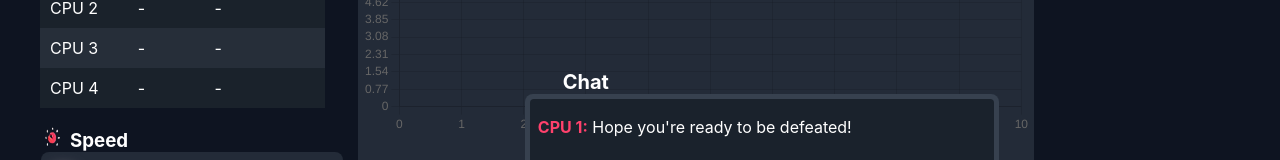
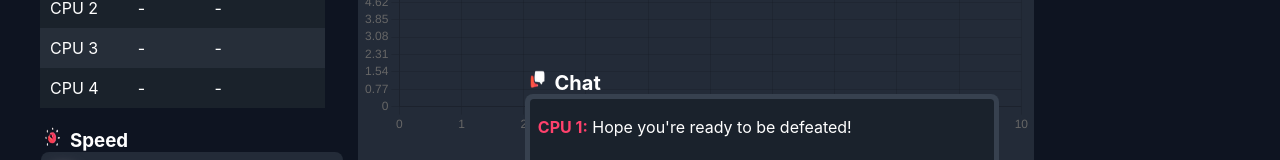
Before and after one commit to probablypenera007/guessnumber_frontend, a React (Create React App) app: page / in a window 1280 px wide. Shown: the part 362-522 px from the top of the page. Built offline with nearby package versions, Linux system fonts and the light colour scheme.

Commit message:
chat logo

```diff
--- a/src/components/ChatBox/ChatBox.module.css
+++ b/src/components/ChatBox/ChatBox.module.css
@@ -15,7 +15,7 @@
     position: absolute;
     font-size: 20px;
     top: -19%;
-    left: 8%;
+    left: 1%;
 }
 
 .messages {
@@ -83,3 +83,10 @@
     background: linear-gradient(180deg, #FF416C 0%, #FF4B2B 100%);
     border-radius: 4px;
 }
+
+.chatLogo{
+    height: 20px;
+    width: 15px;
+    margin: 0 10px 0 0;
+    padding: 0;
+}
--- a/src/components/ChatBox/ChatBox.tsx
+++ b/src/components/ChatBox/ChatBox.tsx
@@ -1,5 +1,6 @@
 import React, { useEffect, useState, useRef } from 'react';
 import { cpuMessages } from '../../utils/cpuPlayers';
+import Logo from '../../images/img-index';
 
 // Internal imports
 import Style from './ChatBox.module.css';
@@ -46,7 +47,9 @@ const ChatBox: React.FC = () => {
 
   return (
     <div className={Style.chatBox}>
-      <h2 className={Style.chatBox__title}>Chat</h2>
+      <h2 className={Style.chatBox__title}>
+      <img className={Style.chatLogo} src={Logo.chatLogo} alt="chat logo" />
+        Chat</h2>
       <div className={Style.messages}>
         {messages.map((message, index) => (
           <div key={index} className={Style.message}>
```
